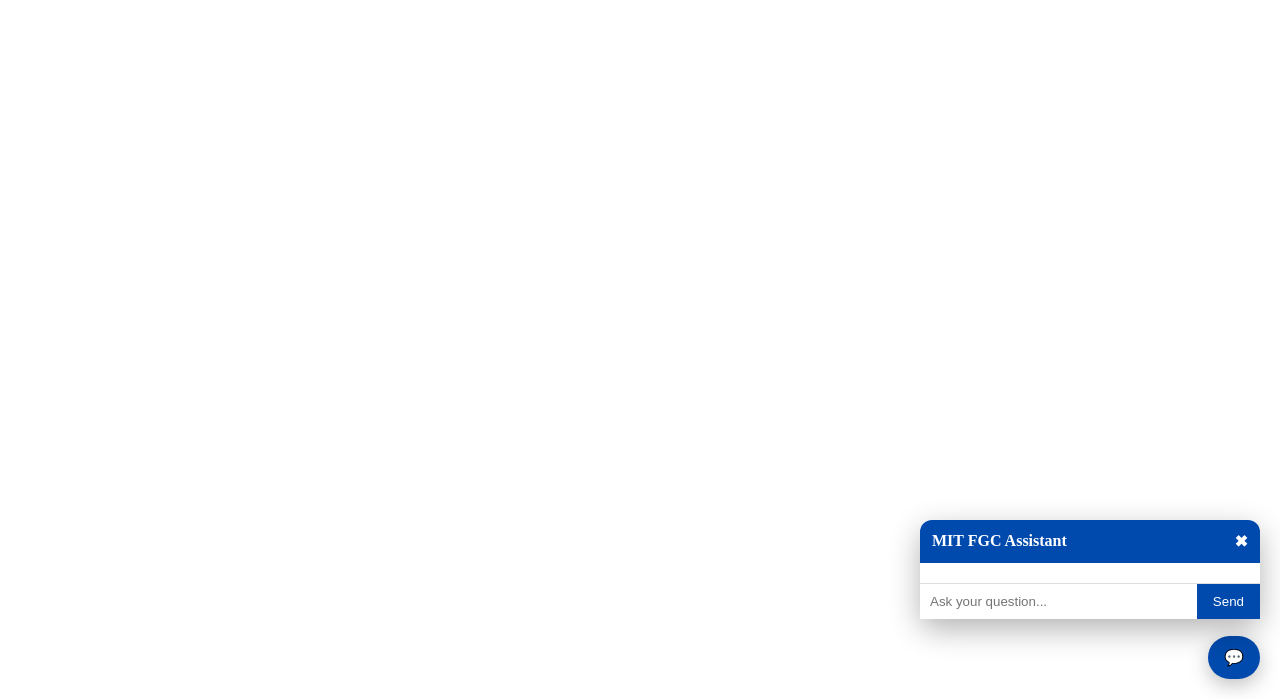
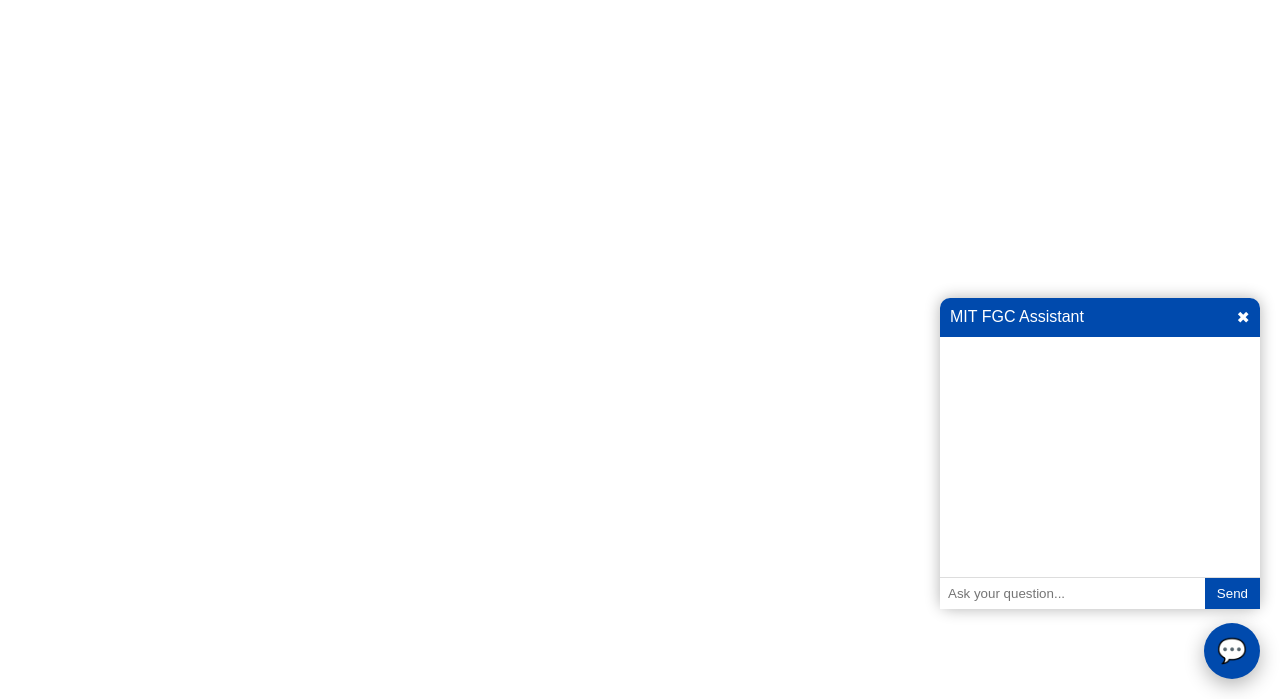
Before and after one commit to sunilv8892-sudo/chatbot, a website: page public/index.html in a window 1280 px wide. Shown: the part 101-800 px from the top of the page. Drawn offline with Linux system fonts and the light colour scheme.

Commit message:
Update style.css

```diff
--- a/public/style.css
+++ b/public/style.css
@@ -1,62 +1,70 @@
+body {
+  font-family: Arial, sans-serif;
+  margin: 0;
+  padding: 0;
+}
+
+/* CHAT BUTTON */
 #chat-toggle {
   position: fixed;
   bottom: 20px;
   right: 20px;
+  width: 56px;
+  height: 56px;
   background: #004aad;
   color: white;
-  padding: 12px 16px;
-  border-radius: 999px;
+  border-radius: 50%;
+  display: flex;
+  align-items: center;
+  justify-content: center;
+  font-size: 24px;
   cursor: pointer;
-  font-weight: 600;
-  z-index: 9999;
-  box-shadow: 0 6px 20px rgba(0,0,0,0.25);
+  box-shadow: 0 6px 20px rgba(0,0,0,0.3);
+  z-index: 1000;
 }
 
+/* CHAT WINDOW */
 #chatbox {
   position: fixed;
-  bottom: 80px;
+  bottom: 90px;
   right: 20px;
-  width: 340px;
-  max-height: 520px;
+  width: 320px;
   background: white;
-  border-radius: 12px;
+  border-radius: 10px;
+  box-shadow: 0 0 15px rgba(0,0,0,0.3);
   display: flex;
   flex-direction: column;
-  z-index: 9999;
-  box-shadow: 0 10px 30px rgba(0,0,0,0.3);
-  animation: fadeUp 0.25s ease;
+  z-index: 1000;
 }
 
 .hidden {
   display: none;
 }
 
-@keyframes fadeUp {
-  from { transform: translateY(20px); opacity: 0; }
-  to { transform: translateY(0); opacity: 1; }
-}
-
 #chat-header {
   background: #004aad;
   color: white;
-  padding: 12px;
-  font-weight: bold;
+  padding: 10px;
   display: flex;
   justify-content: space-between;
-  border-radius: 12px 12px 0 0;
+  border-radius: 10px 10px 0 0;
+}
+
+#close-chat {
+  cursor: pointer;
 }
 
 #messages {
-  flex: 1;
+  height: 220px;
   padding: 10px;
   overflow-y: auto;
 }
 
 .msg {
+  padding: 8px;
   margin: 6px 0;
-  padding: 8px 10px;
   border-radius: 10px;
-  font-size: 14px;
+  max-width: 80%;
 }
 
 .user {
@@ -66,7 +74,7 @@
 }
 
 .bot {
-  background: #f1f1f1;
+  background: #e0e0e0;
 }
 
 #chat-input {
@@ -76,29 +84,14 @@
 
 #input {
   flex: 1;
+  padding: 8px;
   border: none;
-  padding: 10px;
 }
 
 #send-btn {
+  padding: 8px 12px;
+  border: none;
   background: #004aad;
   color: white;
-  border: none;
-  padding: 0 16px;
+  cursor: pointer;
 }
-
-.typing span {
-  display: inline-block;
-  width: 6px;
-  height: 6px;
-  background: #aaa;
-  border-radius: 50%;
-  margin: 0 2px;
-  animation: blink 1.4s infinite both;
-}
-
-@keyframes blink {
-  0% { opacity: .2; }
-  20% { opacity: 1; }
-  100% { opacity: .2; }
-}
```
